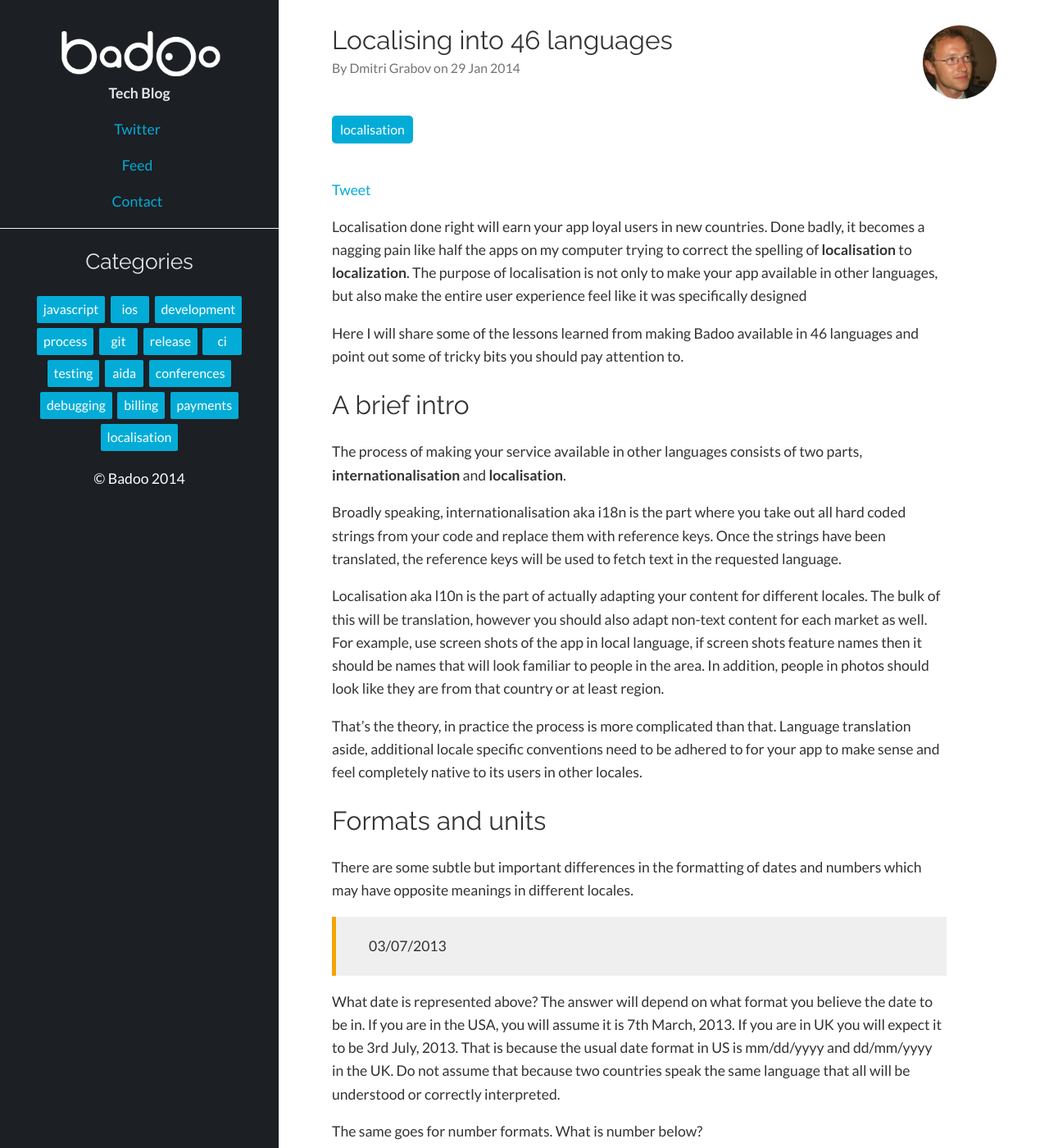
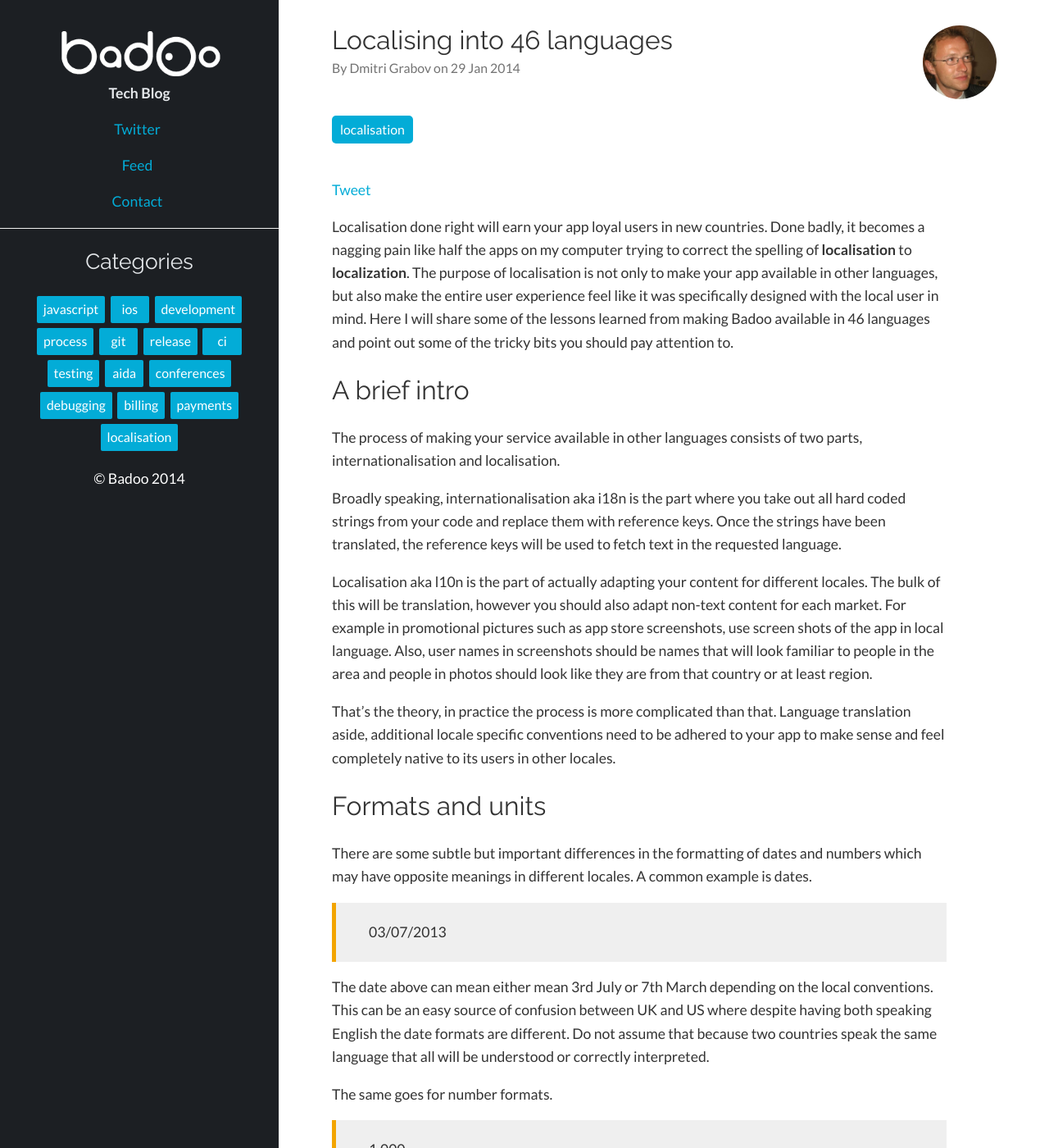
Before and after one commit to badoo/techblog, a Jekyll site: the page built from _posts/2013-01-29-teaching-badoo-to-speak-46-languages.markdown, in a window 1280 px wide and 1400 px high. Shown: the whole window at 82% size. Built offline with Jekyll 4.4.1, drawn with Linux system fonts in a browser that asks for light colours; comment, search, counter and statistics services are not loaded; some of the changed text lies outside the part shown.

Commit message:
amended localisation post

```diff
--- a/_posts/2013-01-29-teaching-badoo-to-speak-46-languages.markdown
+++ b/_posts/2013-01-29-teaching-badoo-to-speak-46-languages.markdown
@@ -5,44 +5,40 @@
 date:   2014-01-29
 categories: localisation
 ---
-Localisation done right will earn your app loyal users in new countries. Done badly, it becomes a nagging pain like half the apps on my computer trying to correct the spelling of **localisation** to **localization**. The purpose of localisation is not only to make your app available in other languages, but also make the entire user experience feel like it was specifically designed
-
-Here I will share some of the lessons learned from making Badoo available in 46 languages and point out some of tricky bits you should pay attention to.
+Localisation done right will earn your app loyal users in new countries. Done badly, it becomes a nagging pain like half the apps on my computer trying to correct the spelling of **localisation** to **localization**. The purpose of localisation is not only to make your app available in other languages, but also make the entire user experience feel like it was specifically designed with the local user in mind. Here I will share some of the lessons learned from making Badoo available in 46 languages and point out some of the tricky bits you should pay attention to.
 
 ## A brief intro
-The process of making your service available in other languages consists of two parts, **internationalisation** and **localisation**.
+The process of making your service available in other languages consists of two parts, internationalisation and localisation.
 
 Broadly speaking, internationalisation aka i18n is the part where you take out all hard coded strings from your code and replace them with reference keys. Once the strings have been translated, the reference keys will be used to fetch text in the requested language.
 
-Localisation aka l10n is the part of actually adapting your content for different locales. The bulk of this will be translation, however you should also adapt non-text content for each market as well. For example, use screen shots of the app in local language, if screen shots feature names then it should be names that will look familiar to people in the area. In addition, people in photos should look like they are from that country or at least region.
+Localisation aka l10n is the part of actually adapting your content for different locales. The bulk of this will be translation, however you should also adapt non-text content for each market. For example in promotional pictures such as app store screenshots, use screen shots of the app in local language. Also, user names in screenshots should be names that will look familiar to people in the area and people in photos should look like they are from that country or at least region.
 
-That’s the theory, in practice the process is more complicated than that. Language translation aside, additional locale specific conventions need to be adhered to for your app to make sense and feel completely native to its users in other locales.
+That’s the theory, in practice the process is more complicated than that. Language translation aside, additional locale specific conventions need to be adhered to your app to make sense and feel completely native to its users in other locales.
 
 ## Formats and units
-There are some subtle but important differences in the formatting of dates and numbers which may have opposite meanings in different locales.
+There are some subtle but important differences in the formatting of dates and numbers which may have opposite meanings in different locales. A common example is dates.
+>03/07/2013
 
-> 03/07/2013
+The date above can mean either mean 3rd July or 7th March depending on the local conventions. This can be an easy source of confusion between UK and US where despite having both speaking English the date formats are different. Do not assume that because two countries speak the same language that all will be understood or correctly interpreted.
 
-What date is represented above? The answer will depend on what format you believe the date to be in. If you are in the USA, you will assume it is 7th March, 2013. If you are in UK you will expect it to be 3rd July, 2013. That is because the usual date format in US is mm/dd/yyyy and dd/mm/yyyy in the UK. Do not assume that because two countries speak the same language that all will be understood or correctly interpreted.
+The same goes for number formats.
+>1.000
 
-The same goes for number formats. What is number below?
-
-> 1.000
-
-If you are in Korea, you will expect the number to be 1. If you are in Germany then you would expect it to be 1000. That is because in Korea, a full stop (.) denotes a decimal sign, in Germany however a full stop is used a thousands separator and a comma is instead used as a decimal sign.
+The number above could be interpreted as either 1 or 1000 depending on which decimal point convention is used. For example, in Korea, a full stop (.) denotes a decimal sign, but in Germany a full stop is used as a thousands separator.
 
 If you use any kind of measurements you will also need to ensure you use units that are easily understood in the region you are targeting. For example you will probably want to use miles rather than kilometers to denote distances in the United States as they use the Imperial system. Also, if you were displaying a temperature to a user in continental Europe you should use Celsius, Fahrenheit is unlikely to be understood.
 
 ## Direction
-While most languages are written from left to right, there are some notable exceptions such as Arabic and Hebrew that are written from right to left. Localising into these languages requires considerably more work than just translating. In most cases, the user interface is likely to be language direction specific and will require considerable reworking to ensure your app retains its usability when direction is reversed.
+While most languages are written from left to right, there are some notable exceptions such as Arabic and Hebrew that are written from right to left. Localising into these languages requires considerably more work than just translating. In most cases, the user interface is likely to be language direction specific and will require reworking to ensure your app retains its usability when direction is reversed.
 
 ## Gender specific grammar and pluralisation
 English is in some ways a simple language, it has no gender specific grammatical rules and in most cases all you need to do to create a plural of a noun is stick an ‘s’ on the end. Other languages can be more complicated, often the endings of words will change depending on whether the actor in the sentence is male or female.
 
-In some languages the plural form rules can be quite complex. For example, in some languages like Russian a different form may be used depending on the exact number of the objects being counted. If there is between 2 and 4 objects, one form of plural is used, if there is more another is used. However, if the number ends with a 1, then the singular form is used, unless it also ends with 11 in which case the first form of plural is used. Like I said, complex.
+In some languages the plural form rules can be quite complex. For example, in Russian a different form may be used depending on the exact number of the objects being counted. If there is between 2 and 4 objects, one form of plural is used, if there is more another is used. However, if the number ends with a 1, then the singular form is used, unless it also ends with 11 in which case the first form of plural is used. Like I said, complex.
 
 ## Tone, context and string length
-In most cases strings are translated as short snippets, there is a lot of interpretation that can to be applied to each translation. Words rarely have exactly the same meaning when translated into other languages and can have additional connotations. A lot of the time you will use language in your app that conveys your app’s personality and will want to preserve that tone in all languages.
+In most cases strings are translated as short snippets, there is a lot of interpretation that can be applied to each translation. Words rarely have exactly the same meaning when translated into other languages and can have additional connotations. A lot of the time you will use language in your app that conveys your app’s personality and will want to preserve that tone in all languages.
 
 An important catch to lookout for is re-using the same string in different places. The problem you may run into there is that the wording may be the same in English for both cases, but other languages may require different phrasing due to the variation in context.
 
@@ -55,15 +51,14 @@
 
 The screen above is the main interface our developers use when adding a new string the localisation system. The very first text input contains the key we use to look up the snippet. As you can see we try to keep the key names as descriptive as possible. It should be fairly obvious from the key name what it is and where it is used.
 
-To get around gender specific grammar rules in different languages we use different keys for referrences to male and female people. While the original strings will be exactly the same when in English, in many languages there will differences and this is the easiest way to take them into account.
-
+To get around gender specific grammar rules in different languages we use different keys for references to male and female people. While the original strings will be exactly the same when in English, in many languages there will be differences and this is the easiest way to take them into account.
 The translated text snippet is a simple template that can accept parameters as inputs. For example this could be the name of the person referred to in the string. To give the translators some additional context we also include a screenshot of the screen where the translated strings will be inserted.
 
-To ensure that the translated text will be displayed within the allocated space we also specify a maximum length for the string. Where it’s not possible to create sensible translation within the limit, a layout adjustment may be required. To avoid problems stemming from smaller screen sizes, we mostly test translations on small-screen ldpi devices / emulators.
+As a precaution to prevent truncation and to ensure that the translated text will be displayed within the allocated space we also specify a maximum length for the string. The translated text in the app is manually checked to ensure it fits well and works in the context. Where it’s not possible to create sensible translation within the limit, a layout adjustment may be required. To avoid problems for smaller screen sizes, we mostly test translations on small-screen ldpi devices / emulators.
 
 We generate unique language files for each app and platform on our network. To keep the size of these to a minimum you can specify which app/platform files need to have the particular key included.
 
-As a final step when a translator contributes a newly translated string, we automatically kick off a build  and deploy a new version of the app to the test devices so that devs, testers and translators can see the latest version in action.
+As a final step, translation managers kick off a build and deploy a new version of the app to the test devices so that devs, testers and translators can see the latest version in action.
 
 To recap on the main points
 
```
Also changed, not shown: other parts of _posts/2013-01-29-teaching-badoo-to-speak-46-languages.markdown (+1 -1 lines).
